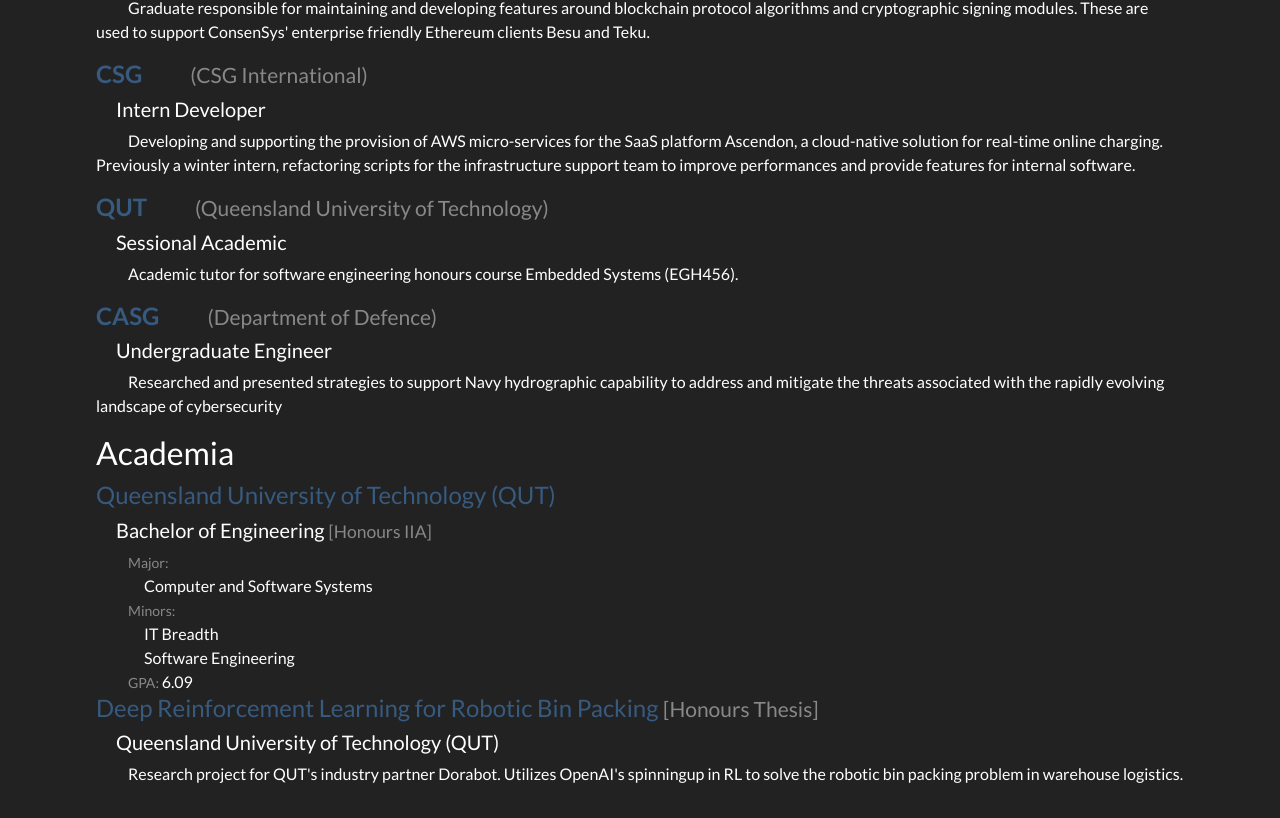
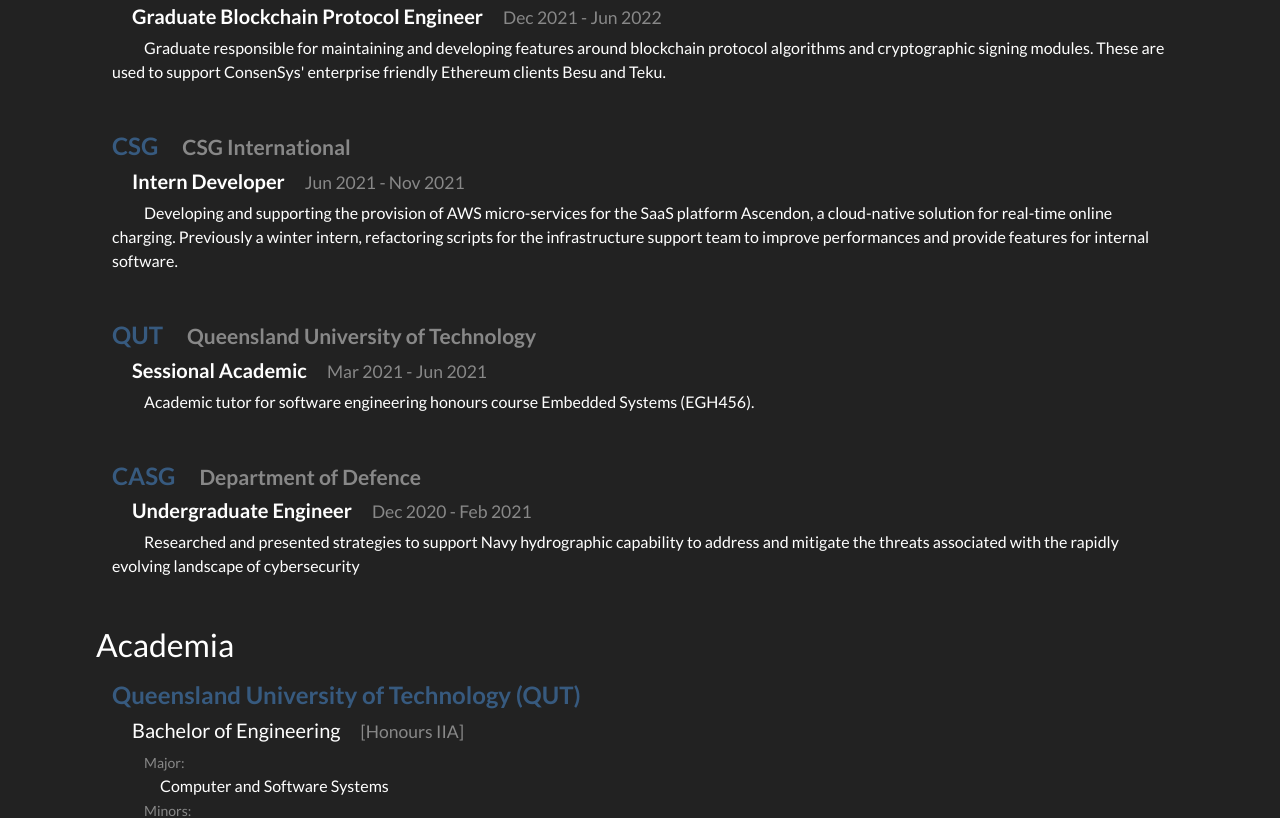
Before and after one commit to georgep9/static-portfolio, a Next.js app: page /portfolio in a window 1280 px wide. Shown: the part 348-1166 px from the top of the page. Built offline with nearby package versions, Linux system fonts and the light colour scheme.

Commit message:
formatting + dates

```diff
--- a/components/commons/types.tsx
+++ b/components/commons/types.tsx
@@ -1,10 +1,20 @@
+export const monthNames = ["Jan", "Feb", "Mar", "Apr", "May", "Jun",
+  "Jul", "Aug", "Sept", "Oct", "Nov", "Dec"
+];
+
+export type TimeFrame = {
+    start: Date
+    end: Date
+}
+
 export type Institution = {
     fullname: String
     shortname?: String
 }
 
 export type Course = {
-    fullname: String,
+    fullname: String
+    period?: TimeFrame
     level?: String
     major?: String
     minors?: String[]
@@ -27,11 +37,13 @@
     institution: Institution
     project: Project
     type: String
+    period?: TimeFrame
 }
 
 export type Experience = {
     org: Institution
     title: String
+    period: TimeFrame
     description: String
     projects?: Project[]
     courses?: Course[]
--- a/components/portfolio-page/Academia.tsx
+++ b/components/portfolio-page/Academia.tsx
@@ -1,4 +1,6 @@
 import { Education, Research } from "../commons/types"
+import styles from './portfolio.module.css';
+import { monthNames } from "../commons/types";
 
 export type AcademiaEntry = {
     education?: Education[]
@@ -10,10 +12,10 @@
         <>
             <h3>Academia</h3>
             {entry.education?.map((edu, index) => (
-                <div key={index}>
-                    <h4 className="text-primary">{edu.institution.fullname} ({edu.institution.shortname})</h4>
+                <div key={index} className={styles.container}>
+                    <h4 className="text-primary"><b>{edu.institution.fullname} ({edu.institution.shortname})</b></h4>
                     <h5>
-                        &emsp;{edu.course.fullname} {(edu.course.level) ? <small key={index} className="text-muted">[{edu.course.level}]</small> : null}
+                        &emsp;{edu.course.fullname}&emsp;{(edu.course.level) ? <small key={index} className="text-muted">[{edu.course.level}]</small> : null}
                     </h5>
                     &emsp;&emsp;<small className="text-muted">Major: </small><br></br>
                     &emsp;&emsp;&emsp;{edu.course.major}<br></br>
@@ -31,8 +33,8 @@
                 </div>
             ))}
             {entry.research?.map((res, index) => (
-                <div key={index}>
-                    <h4 className="text-primary">{res.project.title} <small key={index} className="text-muted">[{res.type}]</small></h4>
+                <div key={index} className={styles.container}>
+                    <h4 className="text-primary"><b>{res.project.title}</b>&emsp;<small key={index} className="text-muted">[{res.type}]</small></h4>
                     <h5>&emsp;{res.institution.fullname} ({res.institution.shortname})</h5>
                     &emsp;&emsp;{res.project.description}
                 </div>
--- a/components/portfolio-page/Experience.tsx
+++ b/components/portfolio-page/Experience.tsx
@@ -1,4 +1,6 @@
 import { Experience } from "../commons/types"
+import styles from './portfolio.module.css';
+import { monthNames } from "../commons/types";
 
 export type ExperienceEntry = {
     experiences: Experience[]
@@ -11,9 +13,19 @@
         {entry.experiences?.map((exp, index) => {
             return (
                 <>
-                <h4 className="text-primary" key={index}><b>{exp.org.shortname}</b>&emsp;&emsp;<small key={index} className="text-muted">({exp.org.fullname})</small></h4>
-                <h5>&emsp;{exp.title}</h5>
-                <p>&emsp;&emsp;{exp.description}</p>
+                <div className={styles.container}>
+                    <h4 className="text-primary" key={index}>
+                        <b>{exp.org.shortname}</b>&emsp;
+                        <small key={index} className="text-muted"><b>{exp.org.fullname}</b></small>
+                    </h4>
+                    <h5>
+                        &emsp;<b>{exp.title}</b>
+                        &emsp;<small key={index} className="text-muted">
+                        {monthNames[exp.period.start.getMonth()]} {exp.period.start.getFullYear()} - {monthNames[exp.period.end.getMonth()]} {exp.period.end.getFullYear()}
+                        </small>
+                    </h5>
+                    <p>&emsp;&emsp;{exp.description}</p>
+                </div>
                 </>
             )
         })}
--- a/components/portfolio-page/PortfolioContent.tsx
+++ b/components/portfolio-page/PortfolioContent.tsx
@@ -10,6 +10,10 @@
       shortname: "IDU"
     },
     title: "Junior Software Developer",
+    period: {
+      start: new Date("2022-07"),
+      end: new Date("2022-09")
+    },
     description: "Full-stack development and debugging of features for a suite of real-time ID scanning solutions. AWS lead in provisioning and migrating SaaS from Google's firebase to AWS. Collaborating with key stake-holders in handover process for vertical software."
   },
   {
@@ -18,6 +22,10 @@
       shortname: "CSI"
     },
     title: "Graduate Blockchain Protocol Engineer",
+    period: {
+      start: new Date("2021-12"),
+      end: new Date("2022-06")
+    },
     description: "Graduate responsible for maintaining and developing features around blockchain protocol algorithms and cryptographic signing modules. These are used to support ConsenSys' enterprise friendly Ethereum clients Besu and Teku."
   },
   {
@@ -26,6 +34,10 @@
       shortname: "CSG"
     },
     title: "Intern Developer",
+    period: {
+      start: new Date("2021-06"),
+      end: new Date("2021-11")
+    },
     description: "Developing and supporting the provision of AWS micro-services for the SaaS platform Ascendon, a cloud-native solution for real-time online charging. Previously a winter intern, refactoring scripts for the infrastructure support team to improve performances and provide features for internal software."
   },
   {
@@ -34,6 +46,10 @@
       shortname: "QUT"
     },
     title: "Sessional Academic",
+    period: {
+      start: new Date("2021-03"),
+      end: new Date("2021-06")
+    },
     description: "Academic tutor for software engineering honours course Embedded Systems (EGH456)."
   },
   {
@@ -42,6 +58,10 @@
       shortname: "CASG"
     },
     title: "Undergraduate Engineer",
+    period: {
+      start: new Date("2020-12"),
+      end: new Date("2021-02")
+    },
     description: "Researched and presented strategies to support Navy hydrographic capability to address and mitigate the threats associated with the rapidly evolving landscape of cybersecurity"
   }]
 }
--- /dev/null
+++ b/components/portfolio-page/portfolio.module.css
@@ -0,0 +1,4 @@
+.container {
+    padding: 0 1rem;
+    margin: 1rem auto 3rem;
+  }
```
